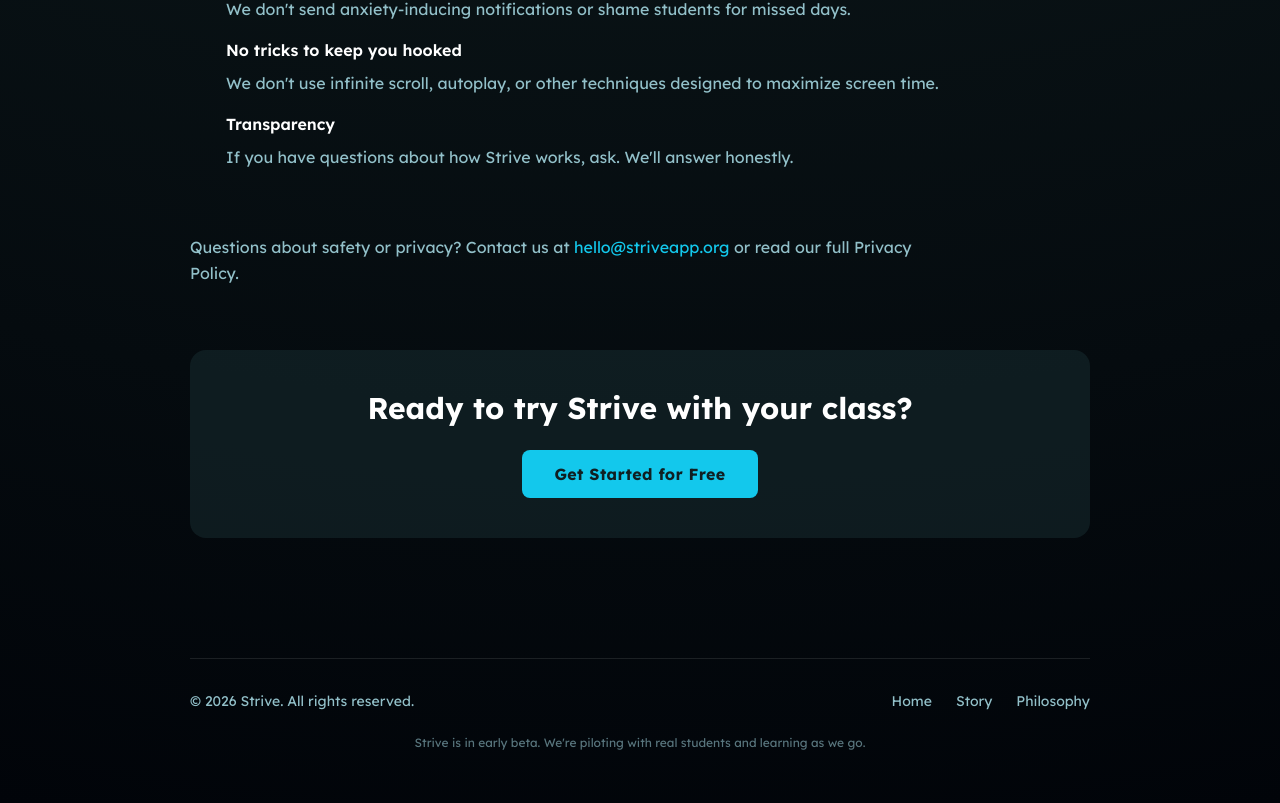
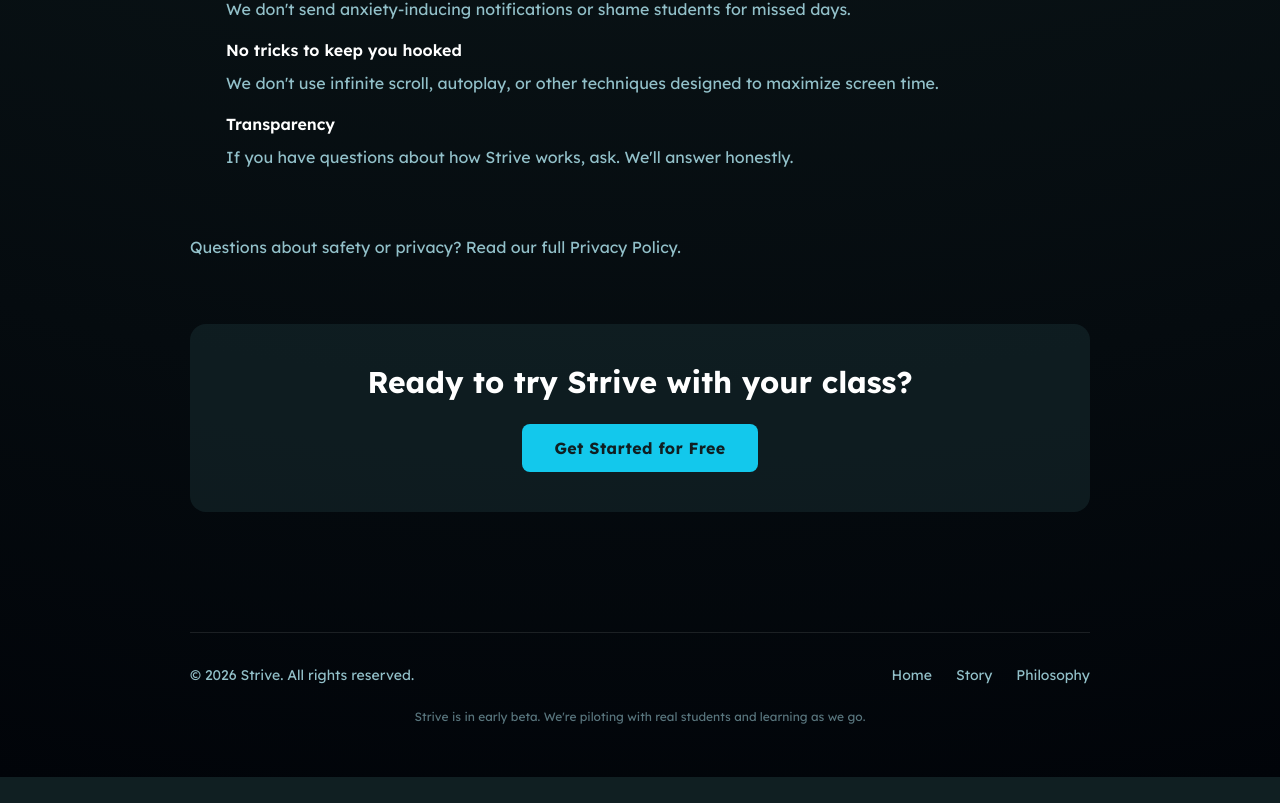
Before and after one commit to gentlewarriormonk/strive-app-2025, a Next.js app: page /safety in a window 1280 px wide. Shown: the part 1914-2717 px from the top of the page. After the commit the page ends 2691 px from the top, so only its background shows below. Built offline with nearby package versions, Linux system fonts and the light colour scheme.

Commit message:
Remove contact email from Safety page

```diff
--- a/src/app/safety/page.tsx
+++ b/src/app/safety/page.tsx
@@ -162,11 +162,7 @@ export default function SafetyPage() {
               {/* Contact */}
               <section className="flex flex-col gap-4 max-w-3xl">
                 <p className="text-[#92c0c9] text-base leading-relaxed">
-                  Questions about safety or privacy? Contact us at{' '}
-                  <a href="mailto:hello@striveapp.org" className="text-[#13c8ec] hover:text-[#0ea5c7] transition-colors">
-                    hello@striveapp.org
-                  </a>
-                  {' '}or read our full Privacy Policy.
+                  Questions about safety or privacy? Read our full Privacy Policy.
                 </p>
               </section>
 
```
